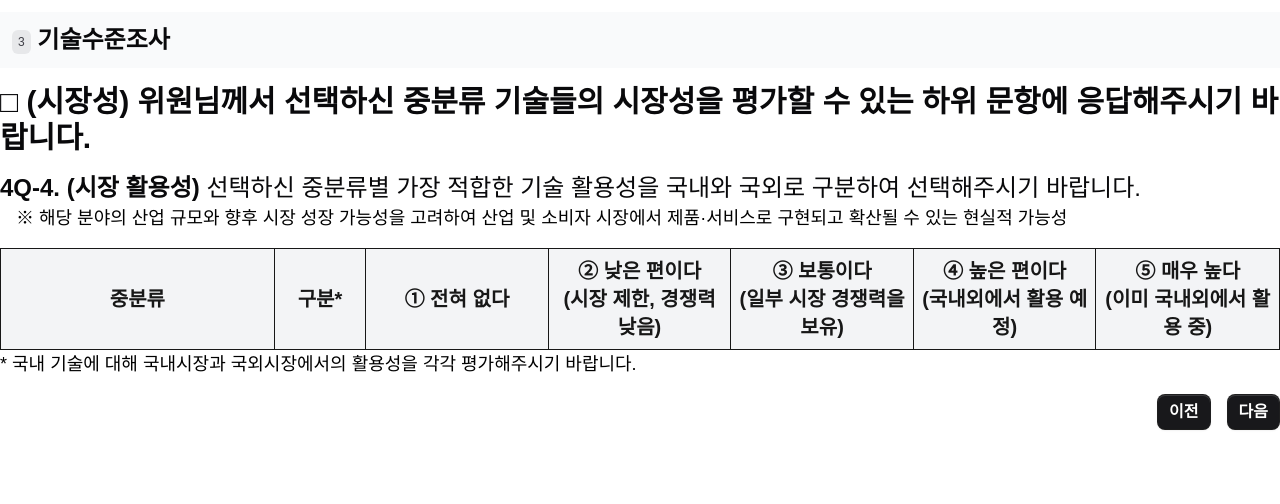
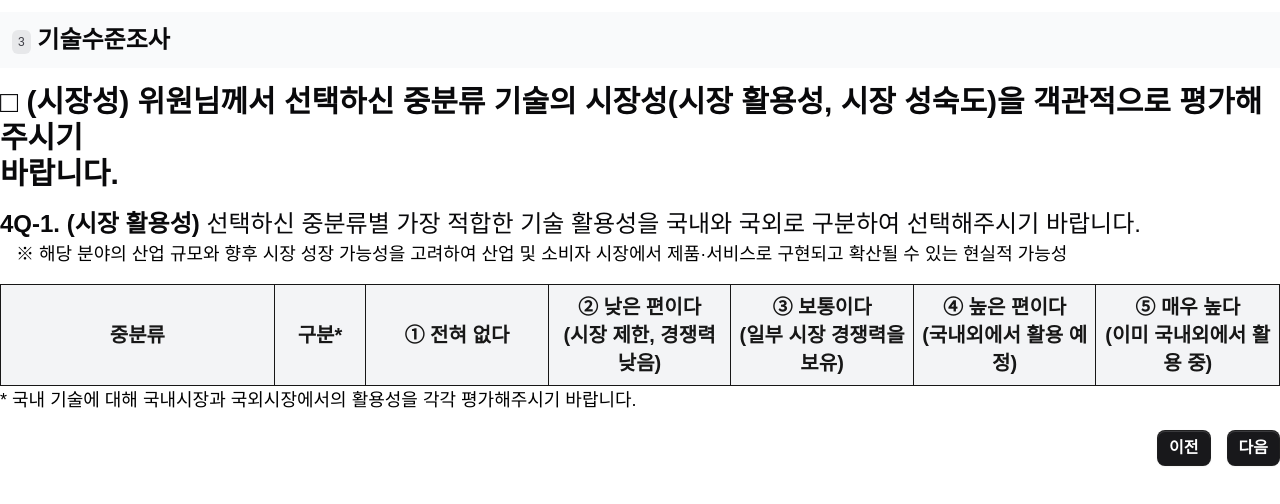
Before and after one commit to woollimsurvey/survey-2025, a Next.js app: page /1/availability in a window 1280 px wide. Shown: the top 504 px of the page. Built offline with nearby package versions, Linux system fonts and the light colour scheme.

Commit message:
feat: 중요도, 시급성, 파급효과 페이지 기술성으로 페이지 분류

```diff
--- a/src/app/[number]/availability/page.jsx
+++ b/src/app/[number]/availability/page.jsx
@@ -47,7 +47,7 @@ export default function Availability({ params }) {
   };
 
   const handlePrev = () => {
-    router.push(`/${number}/effect`);
+    router.push(`/${number}/way`);
   };
 
   const handleNext = async () => {
@@ -72,11 +72,13 @@ export default function Availability({ params }) {
       </header>
       <main>
         <h3 className="my-4 text-3xl font-semibold text-zinc-950">
-          □ (시장성) 위원님께서 선택하신 중분류 기술들의 시장성을 평가할 수 있는
-          하위 문항에 응답해주시기 바랍니다.
+          □ (시장성) 위원님께서 선택하신 중분류 기술의 시장성(시장 활용성, 시장
+          성숙도)을 객관적으로 평가해주시기
+          <br />
+          바랍니다.
         </h3>
         <Heading level={4}>
-          4Q-4. (시장 활용성)&nbsp;
+          4Q-1. (시장 활용성)&nbsp;
           <span className="font-normal">
             선택하신 중분류별 가장 적합한 기술 활용성을 국내와 국외로 구분하여
             선택해주시기 바랍니다.
--- a/src/app/[number]/effect/page.jsx
+++ b/src/app/[number]/effect/page.jsx
@@ -45,7 +45,7 @@ export default function Effect({ params }) {
       return;
     }
 
-    router.push(`/${number}/availability`);
+    router.push(`/${number}/skill`);
   };
 
   return (
@@ -56,12 +56,8 @@ export default function Effect({ params }) {
         </Heading>
       </header>
       <main>
-        <h3 className="my-4 text-3xl font-semibold text-zinc-950">
-          □ (시장성) 위원님께서 선택하신 중분류 기술들의 시장성을 평가할 수 있는
-          하위 문항에 응답해주시기 바랍니다.
-        </h3>
         <Heading level={4}>
-          4Q-3. (파급효과)&nbsp;
+          3Q-6. (파급효과)&nbsp;
           <span className="font-normal">
             선택하신 중분류별 가장 적합한 파급효과를 선택해주시기 바랍니다.
           </span>
--- a/src/app/[number]/gap/page.jsx
+++ b/src/app/[number]/gap/page.jsx
@@ -30,7 +30,7 @@ export default function Gap({ params }) {
   const handleNext = () => {
     setSettingMonth(true);
 
-    router.push(`/${number}/skill`);
+    router.push(`/${number}/importance`);
   };
 
   useEffect(() => {
--- a/src/app/[number]/importance/page.jsx
+++ b/src/app/[number]/importance/page.jsx
@@ -20,7 +20,7 @@ export default function Importance({ params }) {
   const { checkedInter, setCheckedInter } = useForm();
 
   const handlePrev = () => {
-    router.push(`/${number}/way`);
+    router.push(`/${number}/gap`);
   };
 
   const handleNext = () => {
@@ -35,12 +35,8 @@ export default function Importance({ params }) {
         </Heading>
       </header>
       <main>
-        <h3 className="my-4 text-3xl font-semibold text-zinc-950">
-          □ (시장성) 위원님께서 선택하신 중분류 기술들의 시장성을 평가할 수 있는
-          하위 문항에 응답해주시기 바랍니다.
-        </h3>
         <Heading level={4}>
-          4Q-1. (중요도)&nbsp;
+          3Q-4. (중요도)&nbsp;
           <span className="font-normal">
             선택하신 중분류별 하위 설명을 참고하시어 해당 기술분야의 중요도를
             제시해주시기 바랍니다.
--- a/src/app/[number]/independence/page.jsx
+++ b/src/app/[number]/independence/page.jsx
@@ -57,7 +57,7 @@ export default function Independence({ params }) {
       </header>
       <main>
         <Heading level={4}>
-          3Q-5. (기술 자립도)&nbsp;
+          3Q-8. (기술 자립도)&nbsp;
           <span className="font-normal">
             아래 설명을 참고하시어 선택하신 기술분류별로 5개의 항목 중 기술
             자립도에 가장 적합한 구분자를 선택해주시기
--- a/src/app/[number]/maturity/page.jsx
+++ b/src/app/[number]/maturity/page.jsx
@@ -131,12 +131,8 @@ export default function Maturity({ params }) {
         </Heading>
       </header>
       <main>
-        <h3 className="my-4 text-3xl font-semibold text-zinc-950">
-          □ (시장성) 위원님께서 선택하신 중분류 기술들의 시장성을 평가할 수 있는
-          하위 문항에 응답해주시기 바랍니다.
-        </h3>
         <Heading level={4}>
-          4Q-5. (시장 성숙도)&nbsp;
+          4Q-2. (시장 성숙도)&nbsp;
           <span className="font-normal">
             선택하신 중분류별 가장 적합한 시장 성숙도를 선택해 주시기 바랍니다.
           </span>
--- a/src/app/[number]/skill/page.jsx
+++ b/src/app/[number]/skill/page.jsx
@@ -50,7 +50,7 @@ export default function Skill({ params }) {
   const handlePrev = () => {
     setSettingSkill(true);
 
-    router.push(`/${number}/gap`);
+    router.push(`/${number}/effect`);
   };
 
   const handleNext = async () => {
@@ -97,10 +97,12 @@ export default function Skill({ params }) {
       </header>
       <main>
         <Heading level={4}>
-          3Q-4. (기술성숙도)&nbsp;
+          3Q-7. (기술성숙도)&nbsp;
           <span className="font-normal">
             선택하신 중분류 기술별 최고기술국과 우리나라의 기술 성숙도를 아래
-            설명을 참고하시어 적정 단계를 선택해주시기 바랍니다.
+            설명을 참고하시어 적정 단계를 선택해주시기
+            <br />
+            바랍니다.
           </span>
         </Heading>
         <Text className="indent-4">
--- a/src/app/[number]/urgency/page.jsx
+++ b/src/app/[number]/urgency/page.jsx
@@ -56,12 +56,8 @@ export default function Urgency({ params }) {
         </Heading>
       </header>
       <main>
-        <h3 className="my-4 text-3xl font-semibold text-zinc-950">
-          □ (시장성) 위원님께서 선택하신 중분류 기술들의 시장성을 평가할 수 있는
-          하위 문항에 응답해주시기 바랍니다.
-        </h3>
         <Heading level={4}>
-          4Q-2. (시급성)&nbsp;
+          3Q-5. (시급성)&nbsp;
           <span className="font-normal">
             선택하신 중분류별 가장 적합한 시급성 정도를 선택해주시기 바랍니다.
           </span>
--- a/src/app/[number]/way/page.jsx
+++ b/src/app/[number]/way/page.jsx
@@ -46,7 +46,7 @@ export default function Way({ params }) {
       return;
     }
 
-    router.push(`/${number}/importance`);
+    router.push(`/${number}/availability`);
   };
 
   useEffect(() => {
@@ -82,7 +82,7 @@ export default function Way({ params }) {
       </header>
       <main>
         <Heading level={4}>
-          3Q-6. (기술격차 해소방안)&nbsp;
+          3Q-9. (기술격차 해소방안)&nbsp;
           <span className="font-normal">
             선택하신 기술군의 상위 분류인 대분류의 기술격차를 해소하기 위해 가장
             적합한 방안을 선택해주시기
```
